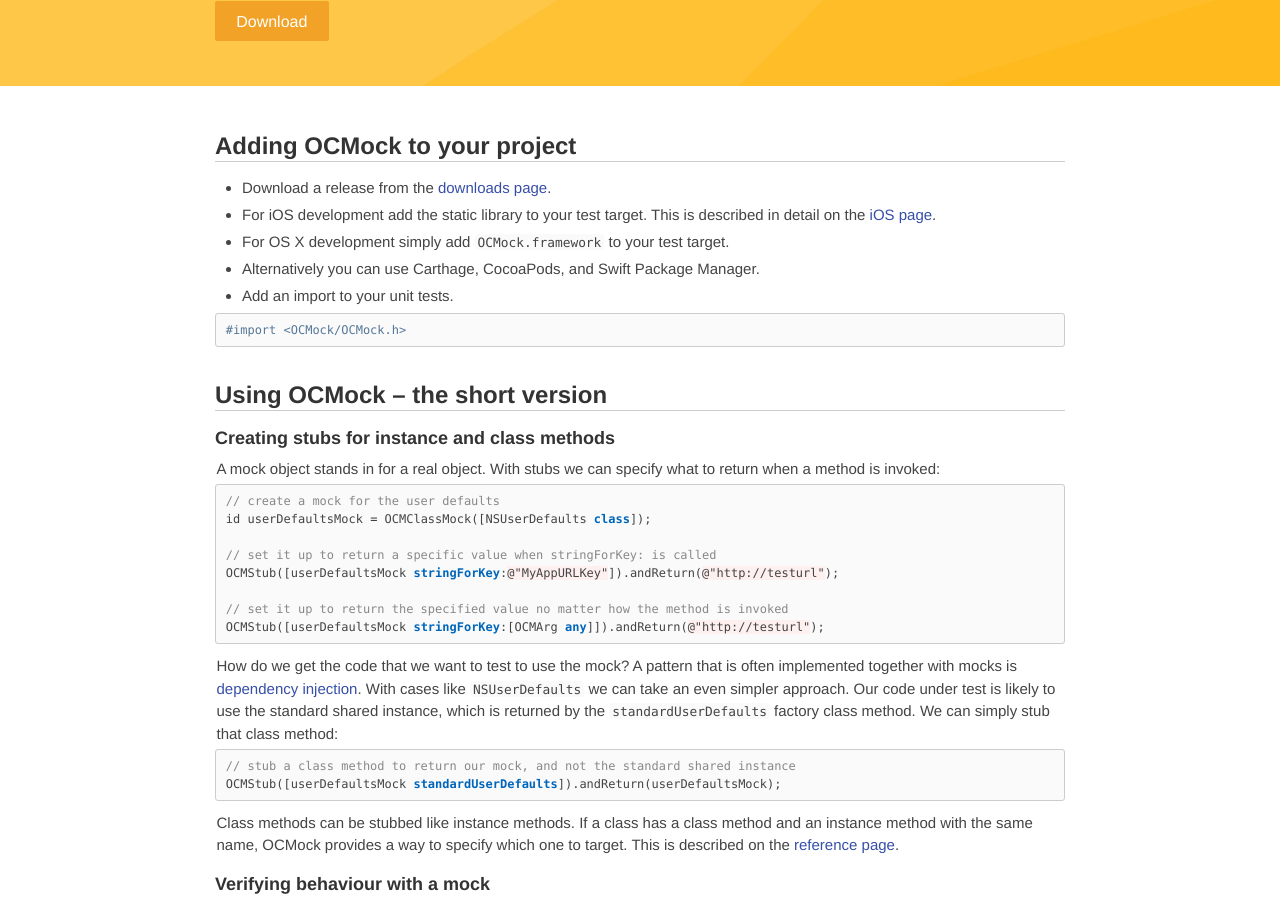
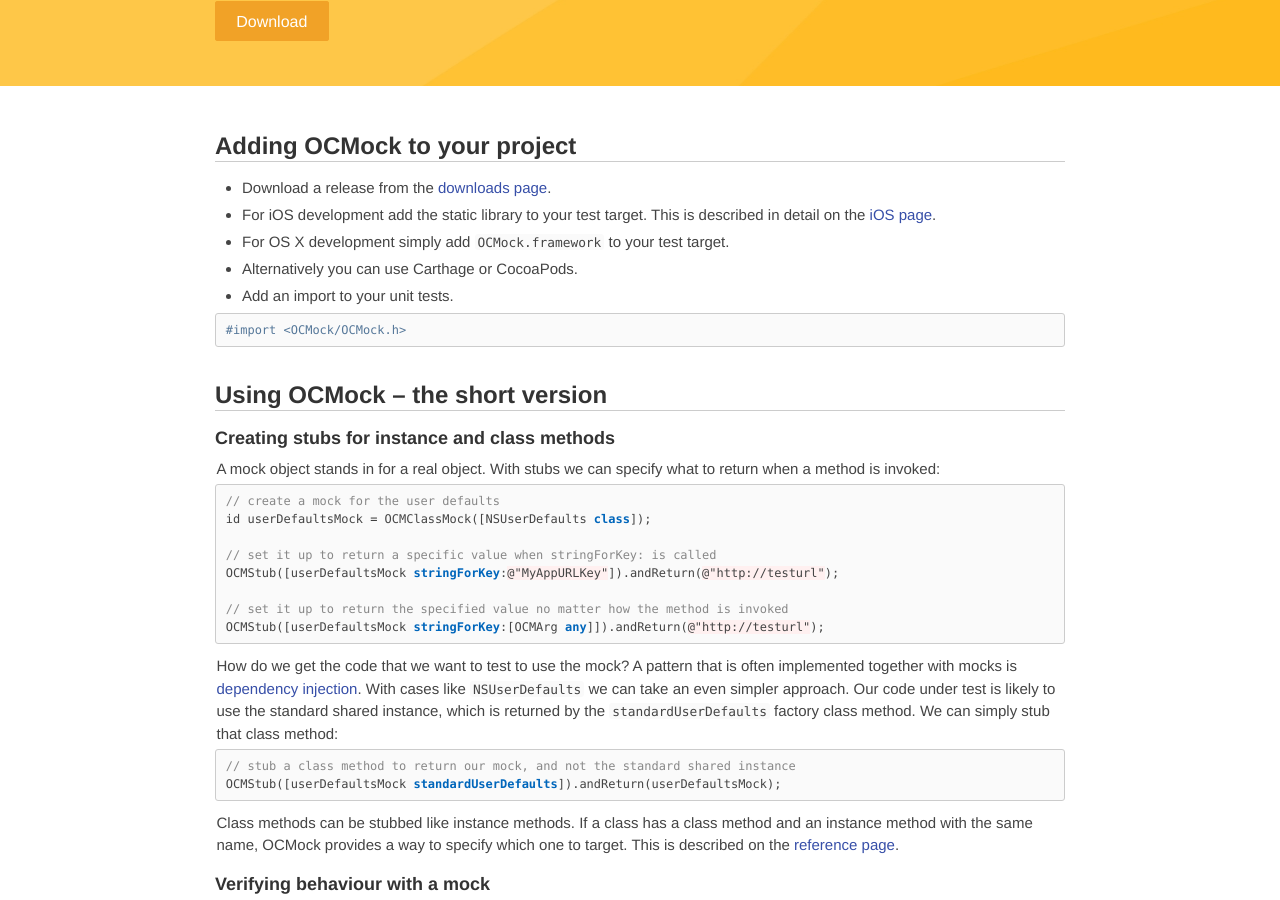
Before and after one commit to erikdoe/ocmock, a Jekyll site: the page built from index.html, in a window 1280 px wide and 900 px high, scrolled down 486 px. Built offline with Jekyll 4.4.1, drawn with Linux system fonts in a browser that asks for light colours; comment, search, counter and statistics services are not loaded.

Commit message:
Removed reference to Swift Package Manager.
Problem is that OCMock can't really work with SPM. See #500 for details.

```diff
--- a/index.html
+++ b/index.html
@@ -29,7 +29,7 @@ layout: minimal
 	<li>Download a release from the <a href="{{ site.baseurl }}/download">downloads page</a>.
 	<li>For iOS development add the static library</a> to your test target. This is described in detail on the <a href="{{ site.baseurl }}/ios">iOS page</a>.
 	<li>For OS X development simply add <code>OCMock.framework</code> to your test target.
-	<li>Alternatively you can use  Carthage, CocoaPods, and Swift Package Manager.
+	<li>Alternatively you can use  Carthage or CocoaPods.
 	<li>Add an import to your unit tests.
 </ul>
 {% highlight objc %}
```
